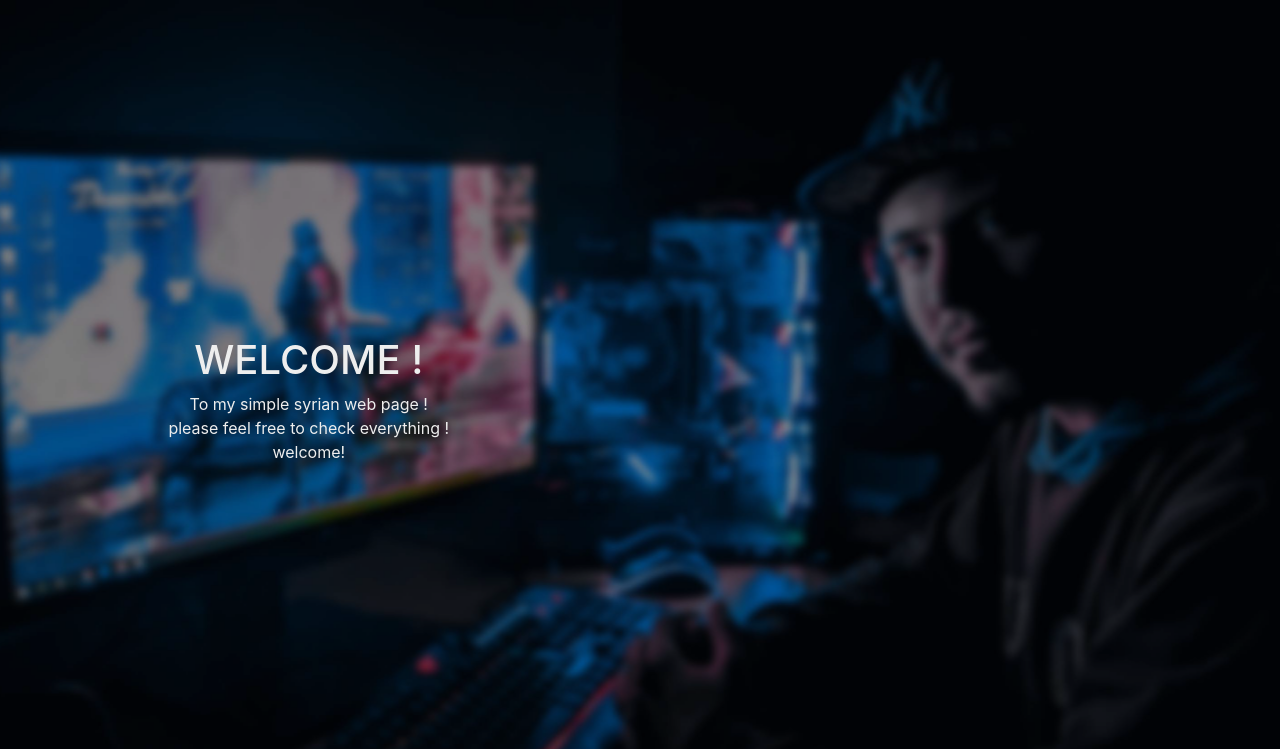
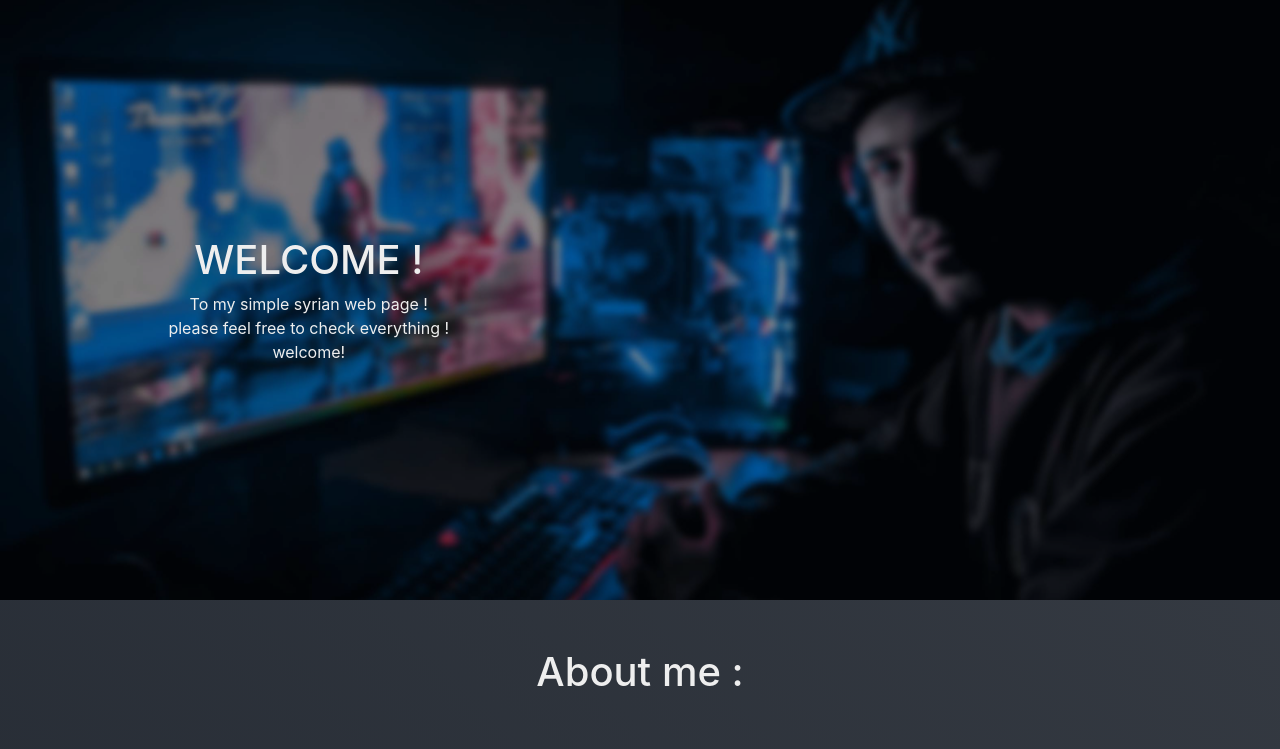
Before and after one commit to SolZed/SolZZed.github.io, a plain HTML site: page index.html in a window 1280 px wide. Shown: the top 749 px of the page. Drawn offline with Linux system fonts and the light colour scheme; files whose address does not match are found by name.

Commit message:
6th time

```diff
--- a/css/main.css
+++ b/css/main.css
@@ -6,6 +6,7 @@ html {
 }
 body{
   background: linear-gradient(45deg, #222831,#393e46);
+
 
 }
 .body p,lead{
@@ -16,7 +17,7 @@ body{
 	background-size: cover;
 	background-position: center; /* Center the image */
     background-repeat: no-repeat; /* Do not repeat the image */
-    height: 100vh;
+    height: 75vh;
     color: white;
     padding: 0px !important;
 }
--- a/index.html
+++ b/index.html
@@ -18,7 +18,7 @@
 <div id="HOME" class="MainHead container-fluid">
   <div class="overlayy">
     <div class="row h-100 align-items-center mr-0">
-    <div class=" cold-sm-12 col-md-6  text-center">
+    <div class=" cold-sm-12 col-md-6  text-center mx-0">
         <h1>WELCOME !</h1>
         <lead> To my simple syrian web page !<br>
         please feel free to  check everything !<br>
```
